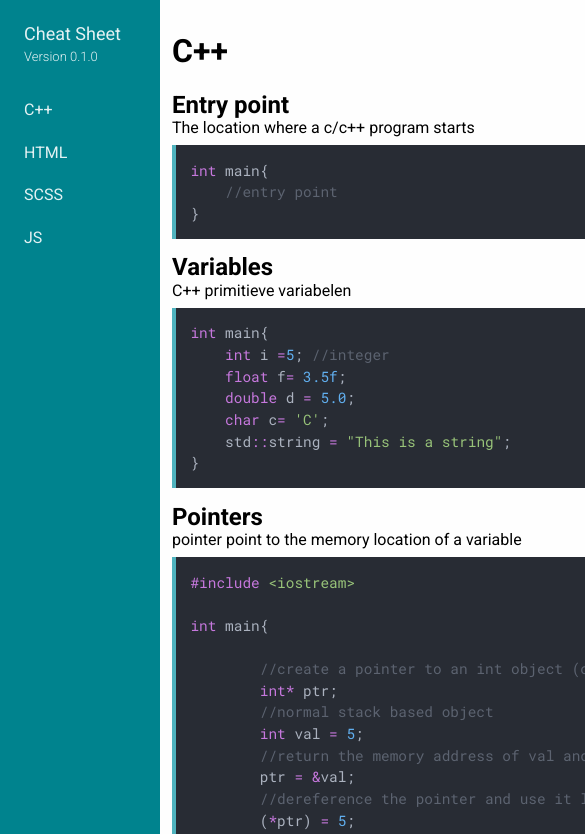
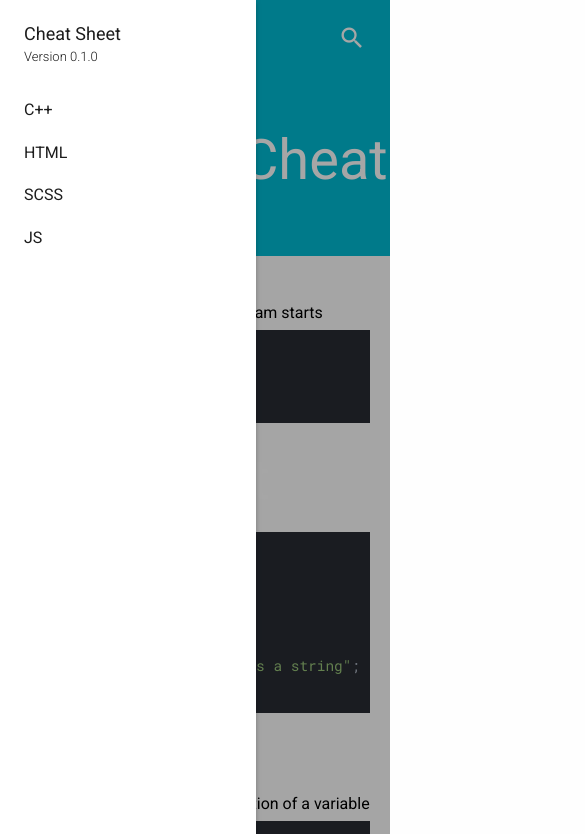
Before and after one commit to MattZK/ProjectZeppelin, a plain HTML site: page index.html in a window 390 px wide. Shown: the top 834 px of the page, 585 px wide, since content can reach past the window. Drawn offline with Linux system fonts and the light colour scheme.

Commit message:
Added hamburger menu functionality

```diff
--- a/index.html
+++ b/index.html
@@ -9,7 +9,7 @@
 </head>
 <body>
   <div id="app">
-    <nav>
+    <nav id="navigation">
       <ul>
         <li>
           Cheat Sheet <br>
@@ -17,10 +17,15 @@
         </li>
         <li v-for="item in content" v-if="item.enabled" v-on:click="activePage = item.name">{{ item.name }}</li>
       </ul>
+      <div class="nav-overlay" v-on:click="toggleSidebar(null)"></div>
     </nav>
     <section class="content" v-for="item in content" v-show="activePage == item.name">
-      <h1>{{ item.name }}</h1>
-      <div v-for="element in results[item.name]">
+      <header>
+        <i class="material-icons" v-on:click="toggleSidebar(null)">menu</i>
+        <i class="material-icons">search</i>
+        {{ item.name }} Cheat Sheet
+      </header>
+      <div class="code-item-container" v-for="element in results[item.name]">
         <h2>{{ element.name }}</h2>
         <p>{{ element.info }}</p>
         <pre><code v-bind:class="item.prism">{{ element.content }}</code></pre>
--- a/src/css/_highlight.scss
+++ b/src/css/_highlight.scss
@@ -61,7 +61,7 @@ pre[class*="language-"] {
 }
 pre[class*="language-"]>code {
     position: relative;
-    border-left: 4px solid #4fb3be;
+    border-left: 5px solid #21252B;
     //box-shadow: 0 0 0 1px #dfdfdf;
     background-color: $syntax-bg;
     //background-image: linear-gradient(transparent 50%, rgba(69, 142, 209, 0.04) 50%);
--- a/src/css/style.scss
+++ b/src/css/style.scss
@@ -1,28 +1,34 @@
 @import "reset";
 @import "highlight";
-@import url('https://fonts.googleapis.com/css?family=Roboto:300,400,500,700');
+@import url('https://fonts.googleapis.com/css?family=Roboto:300,400,500,700|Material+Icons');
 
-$primary: #00838e;
+$primary: #00BCD4;
 $light: #4fb3be;
 $dark: #005661;
 
 body {
   font-family: 'Roboto', sans-serif;
   background: #FEFEFE;
+  text-rendering: optimizeLegibility;
 }
 
 #app {
-  display: grid;
-  grid-template-columns: 160px auto;
-  grid-auto-rows: minmax(100vh, auto);
   // Sidebar
   nav {
-    //background: rgba(0, 0, 0, .1);
-    background: $primary;
+    width: 100%;
+    display: grid;
+    grid: 100% / 256px auto;
+    position: fixed;
+    left: 0;
+    top: 0;
+    height: 100%;
+    z-index: 999;
     ul {
+      box-shadow: 0 2px 5px rgba(0,0,0,.26);
+      background: #ffffff;
       width: 100%;
       li {
-        color: rgba(255, 255, 255, .89);
+        color: rgba(0, 0, 0, .89);
         padding: 12px 0 12px 24px;
         &:hover {
           background: rgba(0, 0, 0, .1);
@@ -43,15 +49,43 @@ body {
         }
       }
     }
+    .nav-overlay {
+      background: rgba(0, 0, 0, .35);
+    }
   }
   .content {
-    padding: 12px;
+    header {
+      i {
+        font-size: 28px;
+        &:first-child {
+          position: fixed;
+          left: 24px;
+          top: 24px;
+          cursor: pointer;
+        }
+        &:last-child {
+          position: fixed;
+          right: 24px;
+          top: 24px;
+          cursor: not-allowed;
+        }
+      }
+      height: 256px;
+      padding: 0 0 0 128px;
+      background: $primary;
+      line-height: 320px;
+      color: #ffffff;
+      font-size: 56px;
+    }
+    .code-item-container {
+      padding: 20px;
+    }
     footer {
       text-align: center;
       background: $primary;
       color: rgba(255, 255, 255, .85);
       padding: 16px;
-      margin: 0 -12px -12px -12px;
+      margin: 0;
     }
   }
 }
--- a/src/js/main.js
+++ b/src/js/main.js
@@ -9,9 +9,22 @@ var app = new Vue({
       'Tom Meyers'
     ],
     activePage: '',
+    navbarState: true, // True = Open
     version: version,
     content: content,
     elements: []
+  },
+  methods: {
+    toggleSidebar: function (force) {
+      if(force === null) {
+        if (this.navbarState) {
+          document.getElementById('navigation').style.display = 'none';
+        } else {
+          document.getElementById('navigation').style.display = 'grid';
+        }
+        this.navbarState = !this.navbarState;
+      }
+    }
   },
   mounted: function(){
     content.forEach(function (lang, index) {
```
Also changed, not shown: src/css/style.css, 1 other file.
